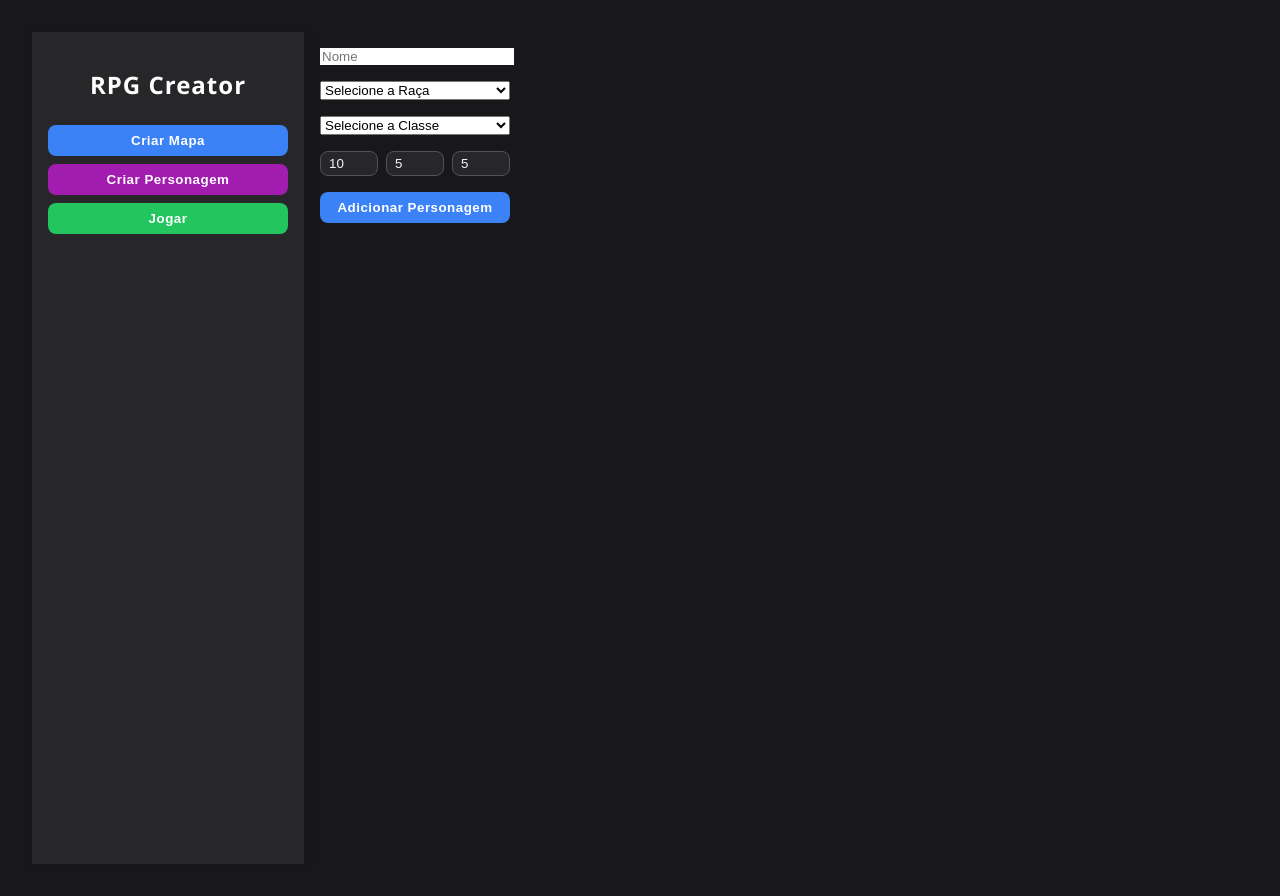
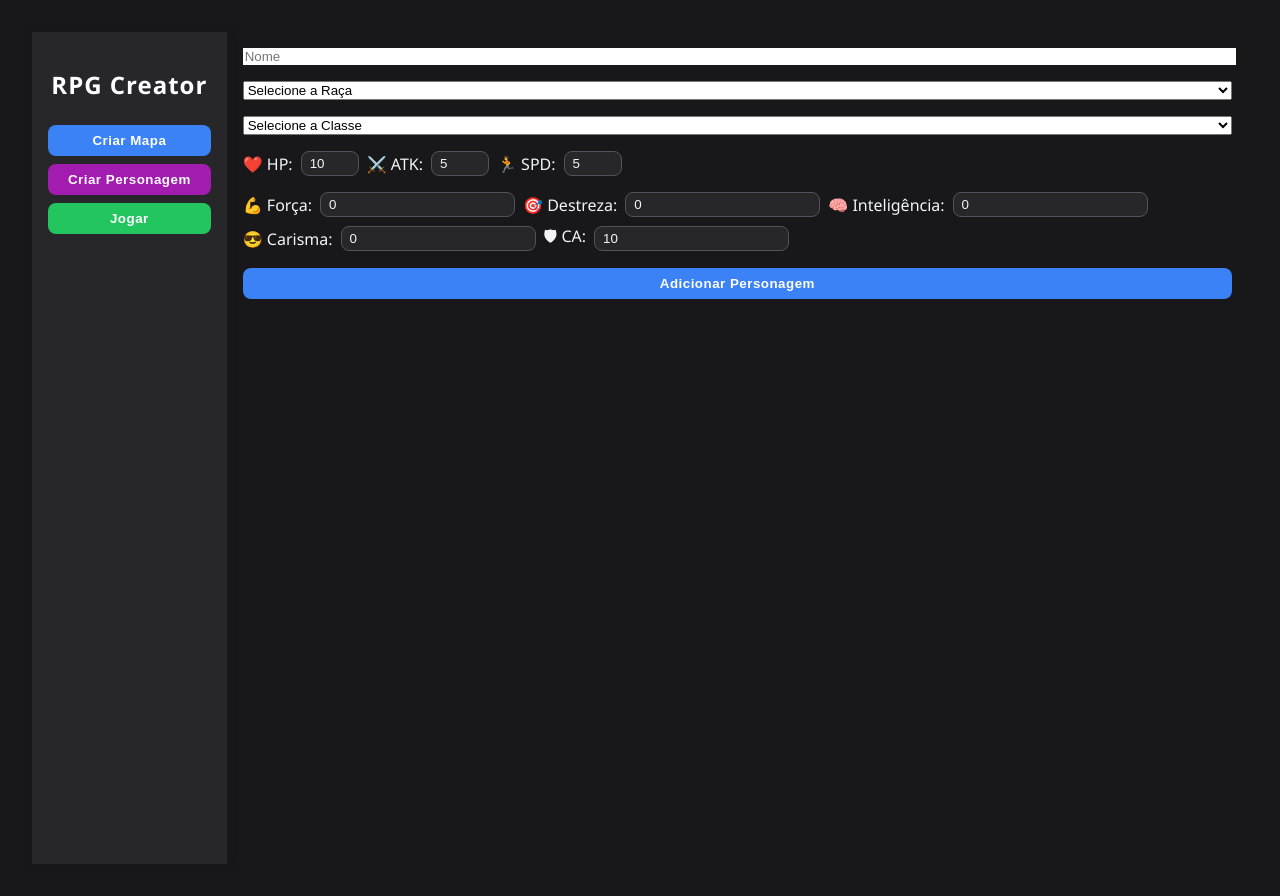
Before and after one commit to PatrickFroes/RPG, a React (Vite) app: page / in a window 1280 px wide. Both pictures are taken after a click on the button "Criar Personagem". Built offline with nearby package versions, Linux system fonts and the light colour scheme; the HTML template or start-up script is replaced by a standard one.

Commit message:
Adiciona atributos secundários no character creator, adiciona função para rolagem de dados na PlayScreen (ainda não implementado em combate)

```diff
--- a/src/components/CharacterCreator.jsx
+++ b/src/components/CharacterCreator.jsx
@@ -2,9 +2,10 @@ import React, { useState } from 'react';
 
 const CLASS_CONFIG = {
   Guerreiro: { hp: 30, atk: 7, attackType: 'Melee', range: 1 },
-  Arqueiro:  { hp: 20, atk: 5, attackType: 'Ranged', range: 8 },
-  Mago:      { hp: 18, atk: 6, attackType: 'Ranged', range: 6 },
-  Ladino:    { hp: 22, atk: 5, attackType: 'Ranged', range: 6 },
+  Arqueiro: { hp: 20, atk: 5, attackType: 'Ranged', range: 8 },
+  Mago: { hp: 18, atk: 6, attackType: 'Ranged', range: 6 },
+  Ladino: { hp: 22, atk: 5, attackType: 'Ranged', range: 6 },
+  Feiticeiro: { hp: 16, atk: 7, attackType: 'Ranged', range: 7 },
 };
 
 export default function CharacterCreator({ characters, setCharacters }) {
@@ -17,6 +18,13 @@ export default function CharacterCreator({ characters, setCharacters }) {
   const [attackType, setAttackType] = useState("");
   const [range, setRange] = useState(1);
   const [error, setError] = useState("");
+
+  // atributos
+  const [str, setStr] = useState(0);
+  const [dex, setDex] = useState(0);
+  const [int, setInt] = useState(0);
+  const [cha, setCha] = useState(0);
+  const [ac, setAc] = useState(10);
 
   function handleInput(setter) {
     return e => setter(e.target.value);
@@ -41,7 +49,7 @@ export default function CharacterCreator({ characters, setCharacters }) {
     }
   }
 
-  // Raça define velocidade (tamanho)
+  // Raça define velocidade
   function handleRaceChange(e) {
     const value = e.target.value;
     setRace(value);
@@ -68,6 +76,11 @@ export default function CharacterCreator({ characters, setCharacters }) {
         currentHp: hp,
         attackType,
         range,
+        str,
+        dex,
+        int,
+        cha,
+        ac,
       }
     ]);
     setName("");
@@ -78,6 +91,11 @@ export default function CharacterCreator({ characters, setCharacters }) {
     setSpd(5);
     setAttackType("");
     setRange(1);
+    setStr(0);
+    setDex(0);
+    setInt(0);
+    setCha(0);
+    setAc(10);
     setError("");
   }
 
@@ -90,7 +108,8 @@ export default function CharacterCreator({ characters, setCharacters }) {
         <span style={{ color: "#a21caf" }}> SPD:{c.spd}</span> /
         <span style={{ color: "#f59e0b" }}>
           {" "}ATQ:{c.attackType}{c.attackType ? ` (alcance ${c.range})` : ""}
-        </span>
+        </span> /
+        <span> 💪FOR:{c.str} 🎯DES:{c.dex} 🧠INT:{c.int} 😎CAR:{c.cha} 🛡AC:{c.ac}</span>
       </li>
     ));
   }
@@ -131,30 +150,44 @@ export default function CharacterCreator({ characters, setCharacters }) {
         <option value="Mago">Mago</option>
         <option value="Arqueiro">Arqueiro</option>
         <option value="Ladino">Ladino</option>
+        <option value="Feiticeiro">Feiticeiro</option>
       </select>
 
-      <div className="flex-row" style={{ gap: "0.5rem" }}>
+      {/* Atributos principais */}
+      <div className="flex-row" style={{ gap: "0.5rem", alignItems: "center" }}>
+        ❤️ HP:
         <input
           type="number"
-          placeholder="HP (pela classe)"
+          readOnly
           value={hp}
-          readOnly
-          className="border p-1 w-40px bg-gray-100"
+          onChange={handleInput(setHp)}
+          className="border p-1 w-40px"
         />
+        ⚔️ ATK:
         <input
           type="number"
-          placeholder="Atk (pela classe)"
+          readOnly
           value={atk}
+          onChange={handleInput(setAtk)}
+          className="border p-1 w-40px"
+        />
+        🏃 SPD:
+        <input
           readOnly
-          className="border p-1 w-40px bg-gray-100"
+          type="number"
+          value={spd}
+          onChange={handleInput(setSpd)}
+          className="border p-1 w-40px"
         />
-        <input
-          type="number"
-          placeholder="Agilidade"
-          value={spd}
-          readOnly
-          className="border p-1 w-40px bg-gray-100"
-        />
+      </div>
+
+      {/* Atributos secundários */}
+      <div className="flex-row" style={{ gap: "0.5rem", alignItems: "center", flexWrap: "wrap" }}>
+        💪 Força:<input type="number" value={str} onChange={handleInput(setStr)} className="border p-1 w-20"/>
+        🎯 Destreza:<input type="number" value={dex} onChange={handleInput(setDex)} className="border p-1 w-20"/>
+        🧠 Inteligência:<input type="number" value={int} onChange={handleInput(setInt)} className="border p-1 w-20"/>
+        😎 Carisma:<input type="number" value={cha} onChange={handleInput(setCha)} className="border p-1 w-20"/>
+        🛡 CA:<input type="number" value={ac} onChange={handleInput(setAc)} className="border p-1 w-20"/>
       </div>
 
       {cls && (
--- a/src/components/PlayScreen.jsx
+++ b/src/components/PlayScreen.jsx
@@ -3,6 +3,16 @@ import React, { useState } from 'react';
 // Adjacência (melee)
 function isAdjacent(a, b) {
   return Math.abs(a.x - b.x) + Math.abs(a.y - b.y) === 1;
+}
+
+// Rola D20
+function DiceRole({ sides = 20, onRole }) {
+  const [result, setResult] = useState(null);
+  const handleRole = () => {
+    const value = Math.floor(Math.random() * sides) + 1;
+    setResult(value);
+    if (onRole) onRole(value);
+  };
 }
 
 // Distância Manhattan (para ranged)
```
